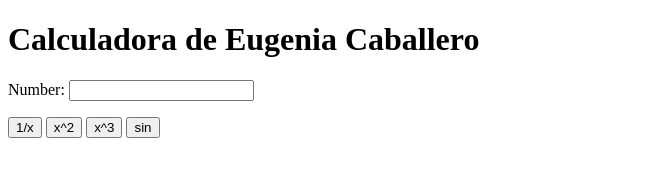
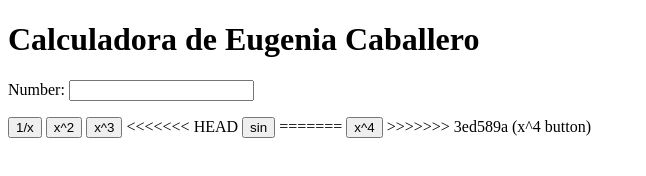
Before and after one commit to EugeniaCaballero/my_calculator_2, a plain HTML site: page index.html in a window 1280 px wide. Shown: the whole page, without its empty margins (0-646 px from the left). Drawn offline with Linux system fonts and the light colour scheme.

Commit message:
x^4 button

```diff
--- a/index.html
+++ b/index.html
@@ -12,16 +12,26 @@
 			<button onclick="inverse()"> 1/x </button>
 			<button onclick="square()"> x^2 </button>
 			<button onclick="cube()"> x^3 </button>
+<<<<<<< HEAD
 			<button onclick="sine()"> sin </button>
+=======
+			<button onclick="power_4()"> x^4</button>
+>>>>>>> 3ed589a (x^4 button)
 		</p>
 		<script type="text/javascript">
 			function cube() {
 				var num = document.getElementById("n1");
 				num.value = Math.pow(num.value, 3);
 			}
+<<<<<<< HEAD
 			function sine() {
 				var num = document.getElementById("n1");
 				num.value = Math.sin(num.value);
+=======
+			function power_4() {
+				var num = document.getElementById("n1");
+				num.value = Math.pow(num.value, 4);
+>>>>>>> 3ed589a (x^4 button)
 			}
 		</script>
 	</body>
```
